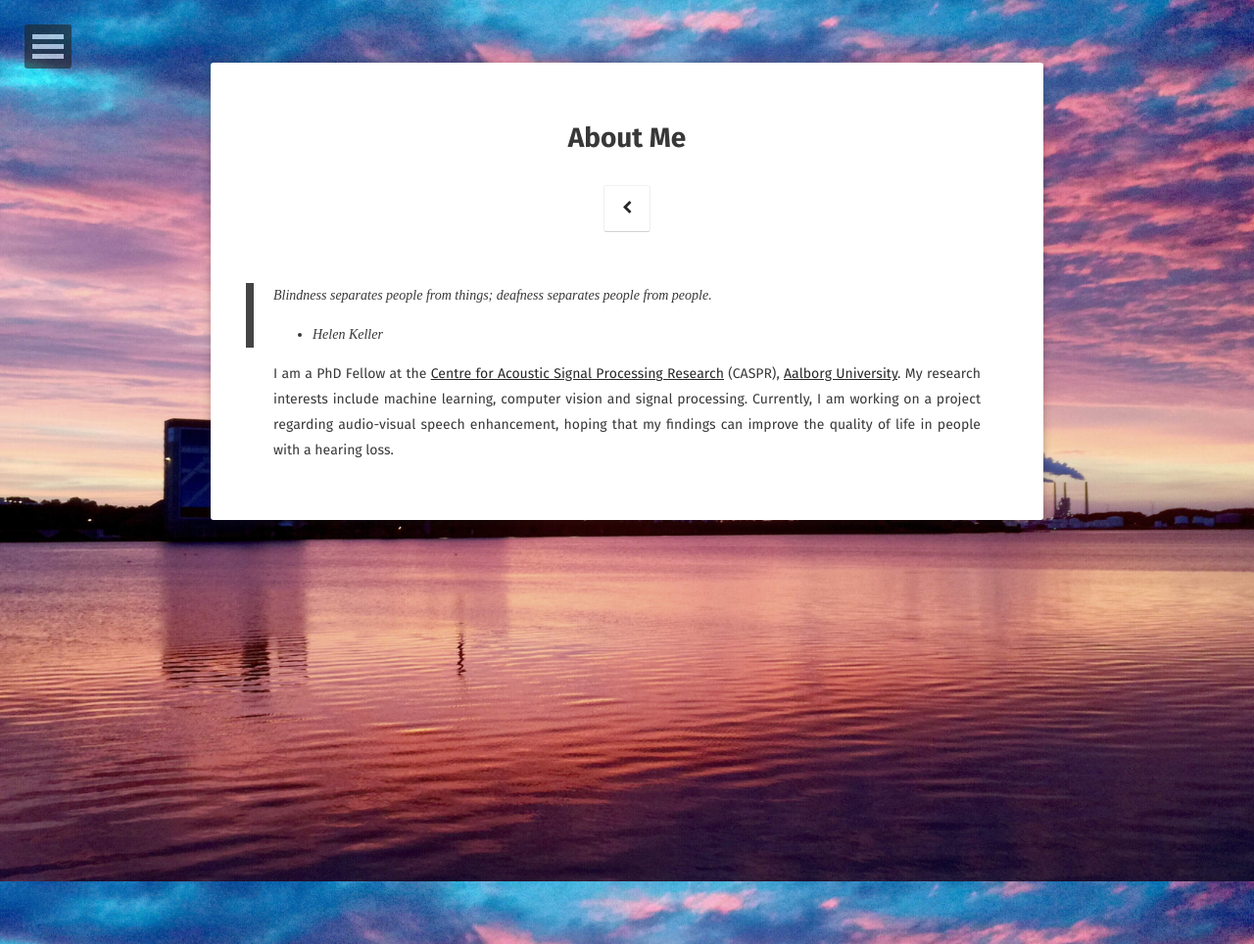
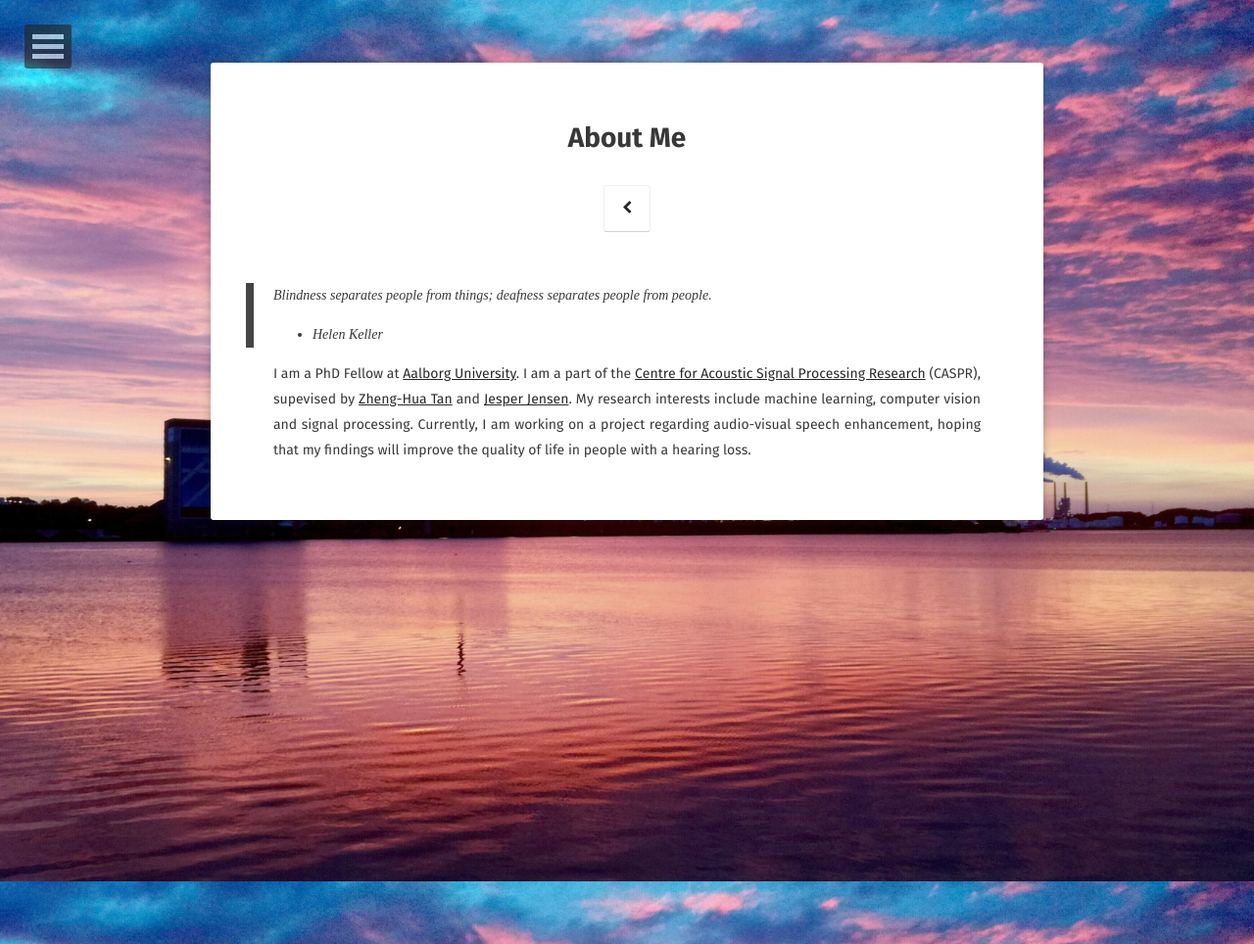
Before and after one commit to danmic/danmic.github.io, a Jekyll site: the page built from about/index.md, in a window 1280 px wide. Shown: the whole page at 98% size. Built offline with Jekyll 4.4.1, drawn with Linux system fonts in a browser that asks for light colours; some web fonts are replaced.

Commit message:
new about section

```diff
--- a/about/index.md
+++ b/about/index.md
@@ -13,4 +13,4 @@
 
 
 
-I am a PhD Fellow at the [Centre for Acoustic Signal Processing Research](http://caspr.es.aau.dk) (CASPR), [Aalborg University](https://www.en.aau.dk). My research interests include machine learning, computer vision and signal processing. Currently, I am working on a project regarding audio-visual speech enhancement, hoping that my findings can improve the quality of life in people with a hearing loss.
+I am a PhD Fellow at [Aalborg University](https://www.en.aau.dk). I am a part of the [Centre for Acoustic Signal Processing Research](http://caspr.es.aau.dk) (CASPR), supevised by [Zheng-Hua Tan](http://kom.aau.dk/~zt/) and [Jesper Jensen](http://kom.aau.dk/~jje/). My research interests include machine learning, computer vision and signal processing. Currently, I am working on a project regarding audio-visual speech enhancement, hoping that my findings will improve the quality of life in people with a hearing loss.
```
